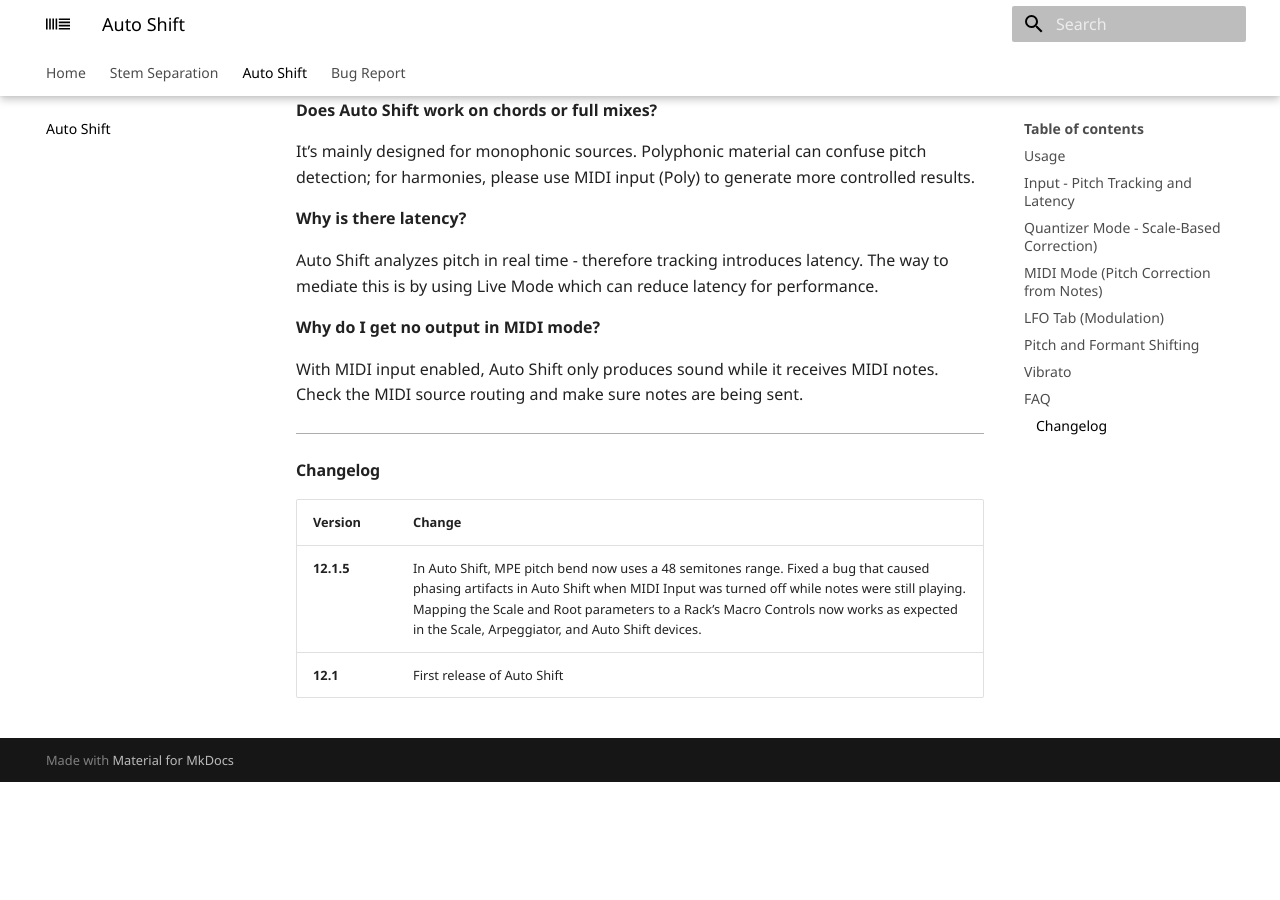
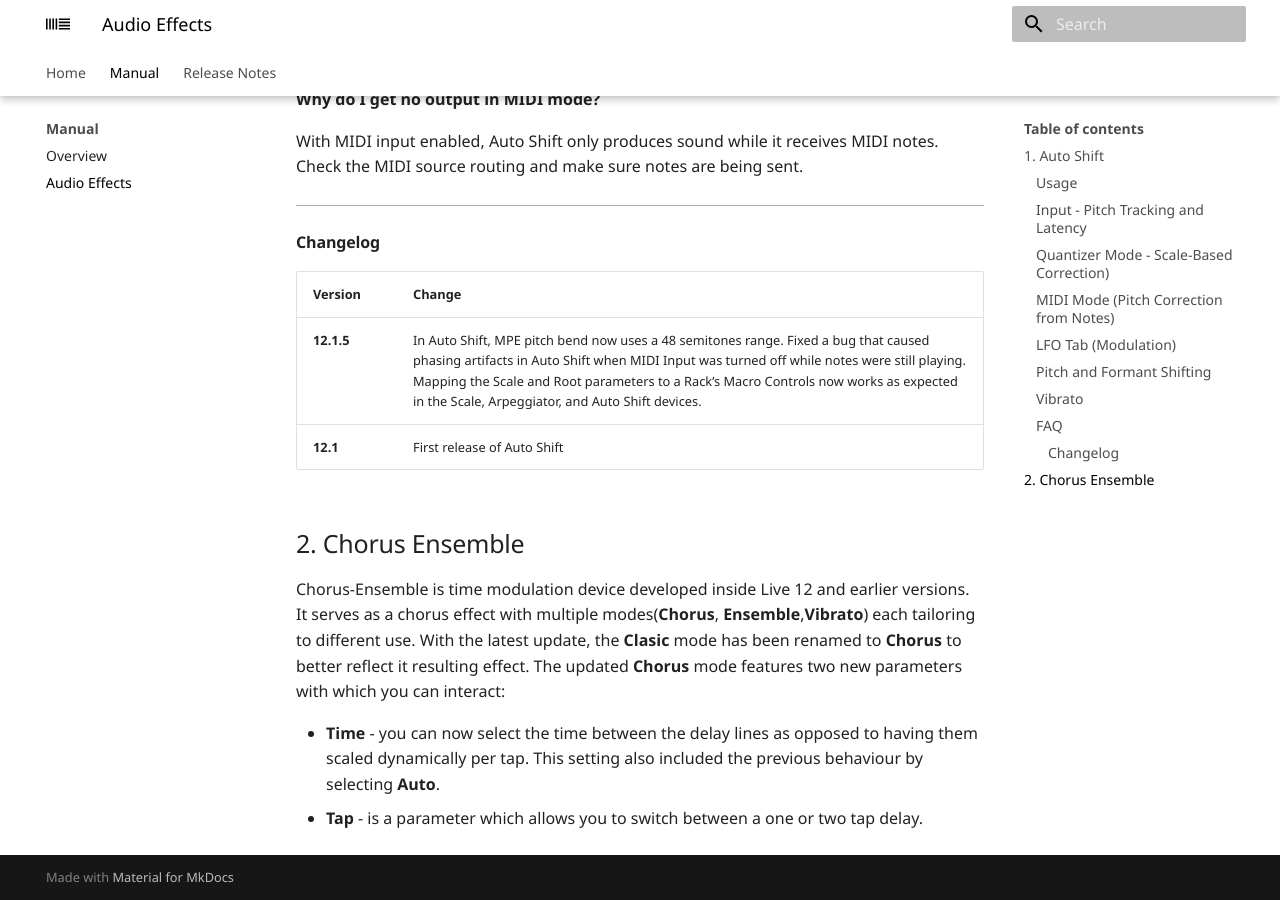
Before and after one commit to RENAH-HTTP/Ableton_Documentation_Mockup, an MkDocs documentation site: the page built from docs/Manual/01_audio_effects.md, in a window 1280 px wide and 900 px high, scrolled down 3712 px. Built offline with MkDocs 1.6.1 and Material for MkDocs 9.7.7, drawn with Linux system fonts in a browser that asks for light colours; some web fonts are replaced; before the commit the page ends 4494 px from its top, so only the background shows below that; some of the changed text lies outside the part shown.

Commit message:
feat: add initial documentation for Live 12 Manual and Audio Effect Reference

```diff
--- a/docs/auto-shift.md
+++ b/docs/Manual/01_audio_effects.md
@@ -1,10 +1,10 @@
-# Auto Shift
+# Live Audio Effect Reference
 
 **Released:** October 08, 2024
 
-**Edition:** Live 12
+**Edition:** Live 12.1
 
----
+## 1. Auto Shift
 
 ![Alt text](images/0001_-_auto_shift_new.jpg)
 
@@ -130,3 +130,10 @@
 |---|---|
 | **12.1.5** | In Auto Shift, MPE pitch bend now uses a 48 semitones range. Fixed a bug that caused phasing artifacts in Auto Shift when MIDI Input was turned off while notes were still playing. Mapping the Scale and Root parameters to a Rack’s Macro Controls now works as expected in the Scale, Arpeggiator, and Auto Shift devices. |
 | **12.1** | First release of Auto Shift |
+
+## 2. Chorus Ensemble
+
+Chorus-Ensemble is time modulation device developed inside Live 12 and earlier versions. It serves as a chorus effect with multiple modes(**Chorus**, **Ensemble**,**Vibrato**) each tailoring to different use. With the latest update, the **Clasic** mode has been renamed to **Chorus** to better reflect it resulting effect. The updated **Chorus** mode features two new parameters with which you can interact:
+
+- **Time** - you can now select the time between the delay lines as opposed to having them scaled dynamically per tap. This setting also included the previous behaviour by selecting **Auto**.
+- **Tap** - is a parameter which allows you to switch between a one or two tap delay.
--- a/mkdocs.yml
+++ b/mkdocs.yml
@@ -19,10 +19,12 @@
     - toc.integrated
 nav:
   - Home: index.md
-  - Stem Separation: stem-separation.md
-  - Auto Shift: auto-shift.md
-  - Bug Report: bug-report.md
-
+  - Manual:
+    - Overview: Manual/00_manual.md
+    - Audio Effects: Manual/01_audio_effects.md
+  - Release Notes:
+    - Overview: Release_Note/00_release_notes.md
+    - Live 12: Release_Note/01_Live_12.md
 
 extra_css:
   - stylesheets/extra.css
```
Also changed, not shown: docs/Manual/00_manual.md (added, +6 -0 lines), docs/Release_Note/00_release_notes.md (added, +4 -0 lines), docs/Release_Note/01_Live_12.md (renamed from docs/stem-separation.md, +1 -1 lines), docs/bug-report.md (deleted, +0 -65 lines), docs/index.md (+2 -4 lines).
